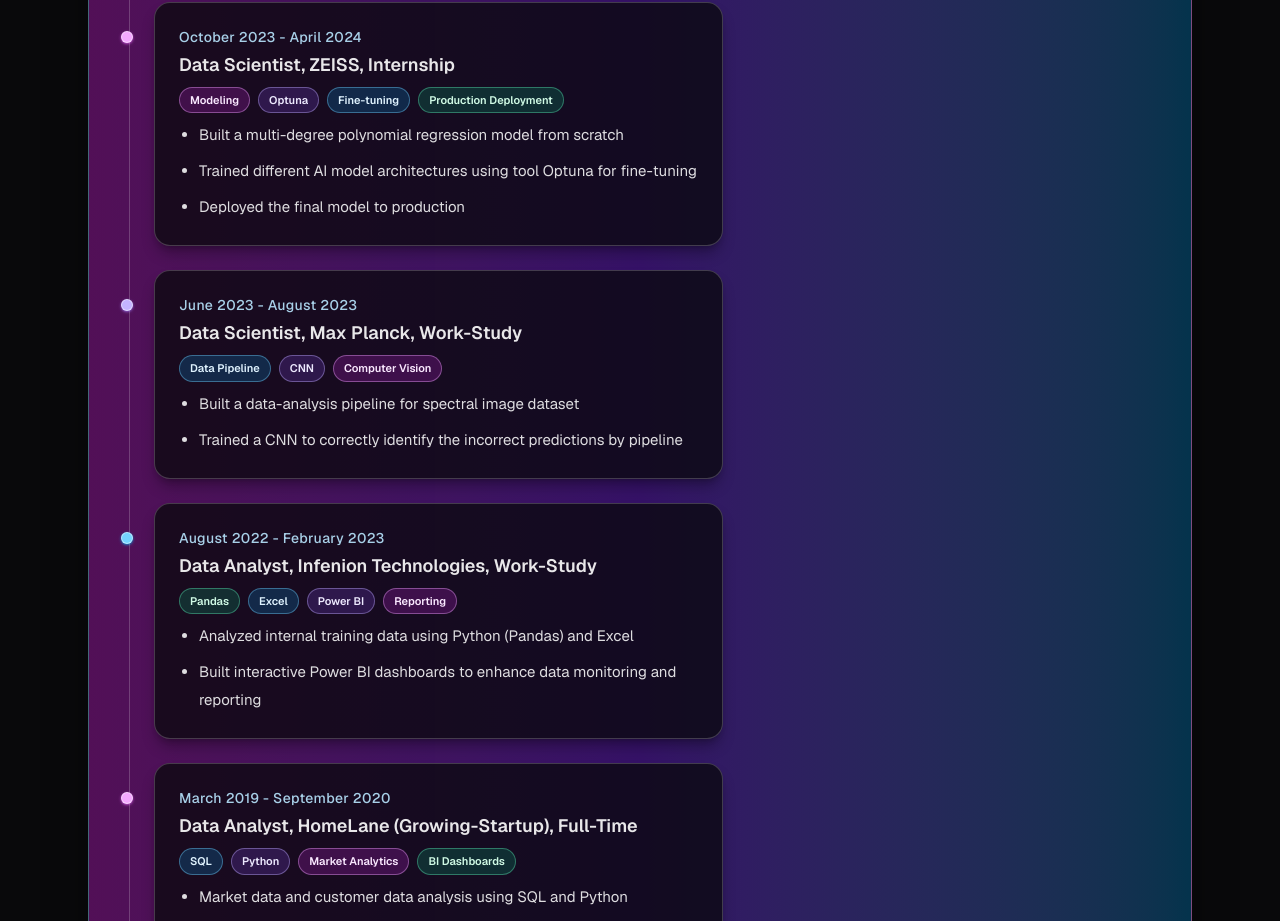
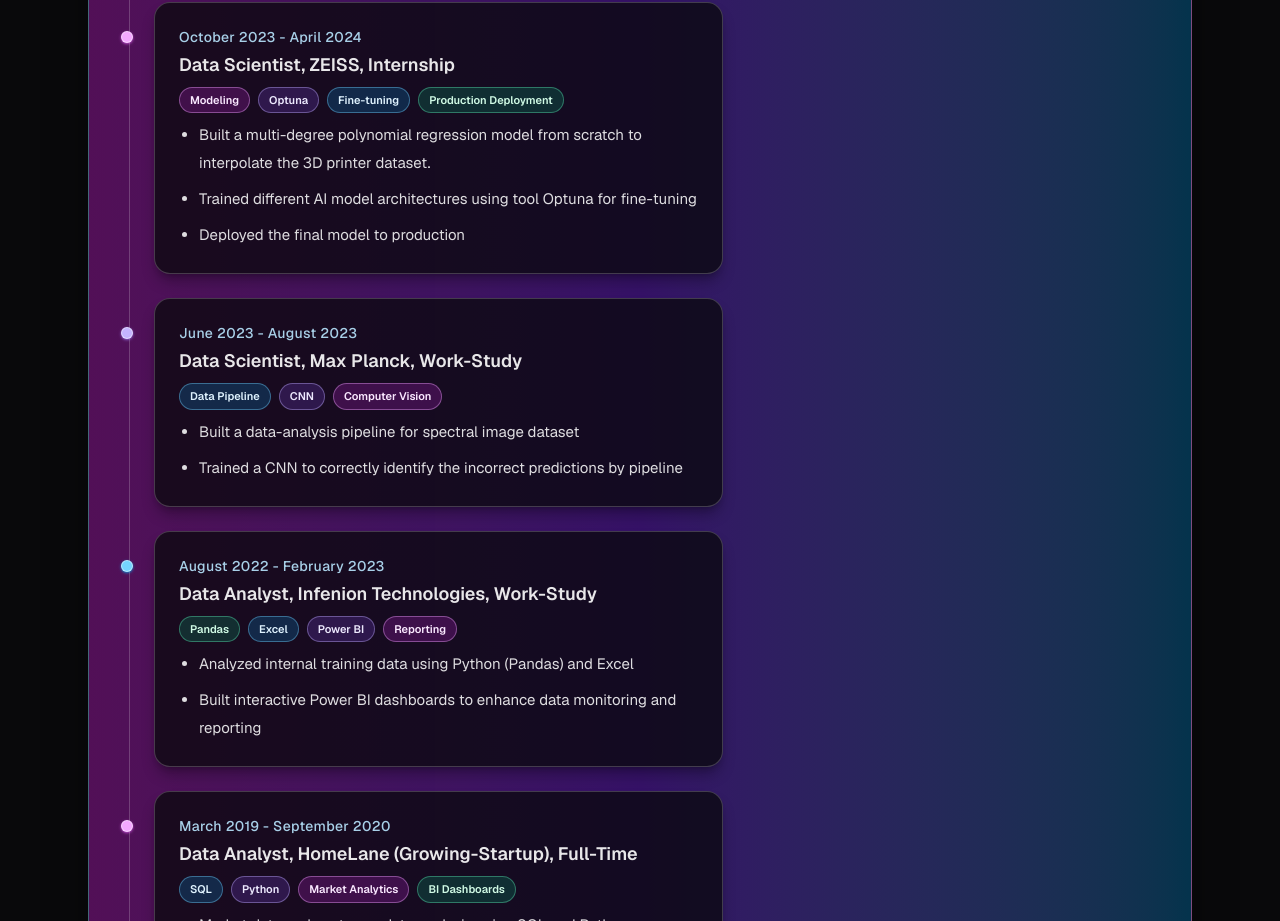
Before and after one commit to Pavan-AIML/my-ai-portfolio, a Next.js app: page / in a window 1280 px wide. Shown: the part 2260-3181 px from the top of the page. Built offline with nearby package versions, Linux system fonts and the light colour scheme.

Commit message:
Rectifying page.tsx

```diff
--- a/app/page.tsx
+++ b/app/page.tsx
@@ -298,7 +298,7 @@
           </div>
           <ul className="mt-2 list-disc space-y-2 pl-5 text-sm leading-7 text-zinc-100/90 md:text-[15px]">
           <li>
-          Built a multi-degree polynomial regression model from scratch
+          Built a multi-degree polynomial regression model from scratch to interpolate the 3D printer dataset.
           </li>
           <li>
           Trained different AI model architectures using tool Optuna for fine-tuning
```
